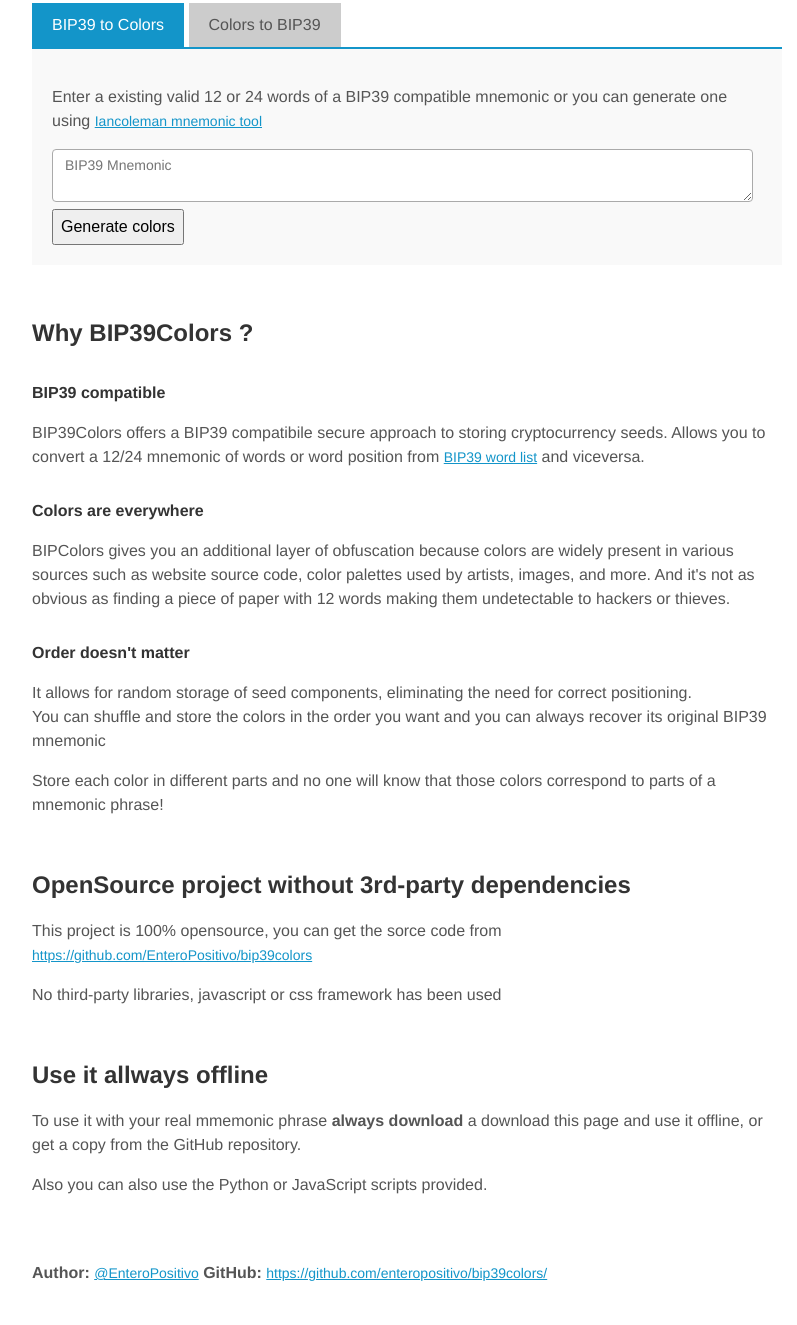
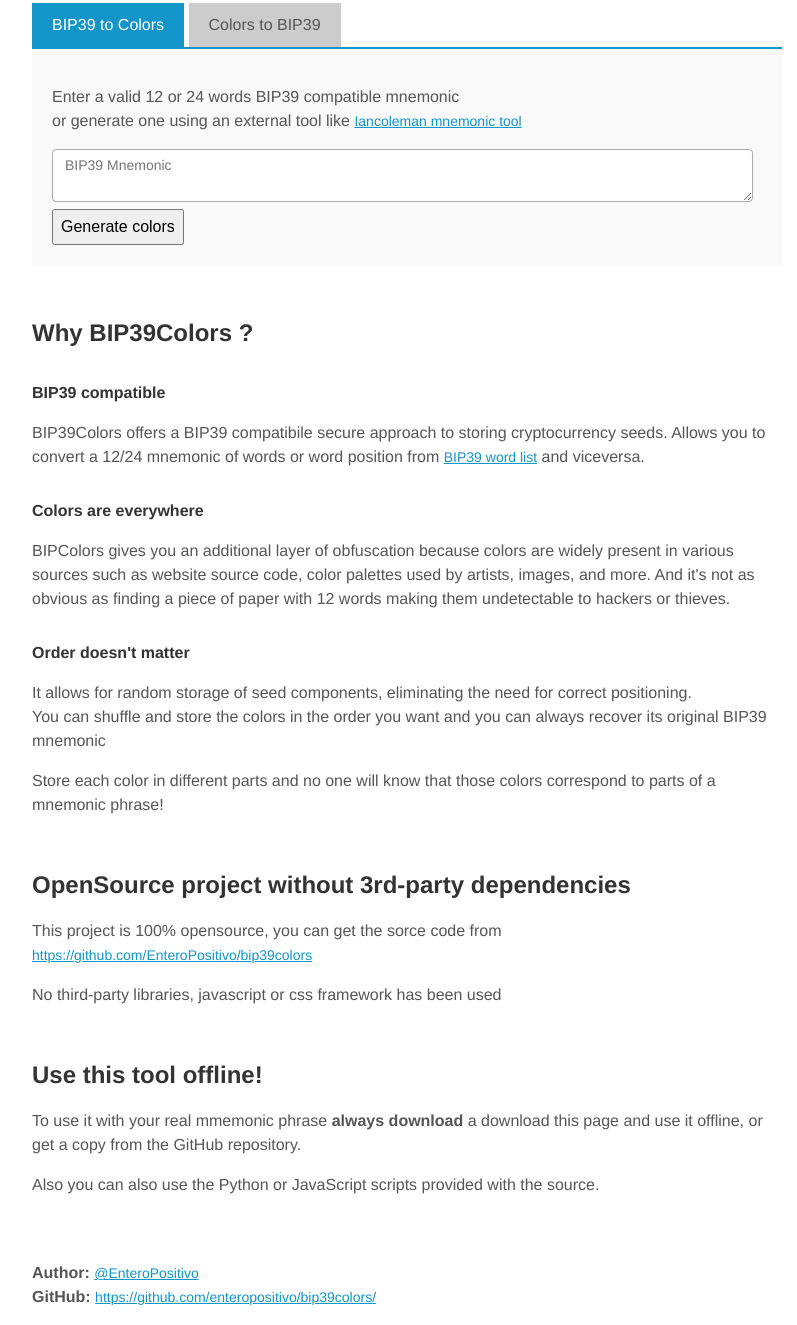
Before and after one commit to enteropositivo/bip39colors, a plain HTML site: page docs/index.html in a window 1280 px wide. Shown: the part 173-1498 px from the top of the page, without its empty margins (233-1030 px from the left). Before the commit the page ends 1474 px from the top, so only its background shows below. Drawn offline with Linux system fonts and the light colour scheme.

Commit message:
Change index.html

```diff
--- a/docs/index.html
+++ b/docs/index.html
@@ -28,7 +28,7 @@
       <div id="content1" class="tabcontent active">
 
         <p>
-          Enter a existing valid 12 or 24 words of a BIP39 compatible mnemonic or you can generate one using <a href="https://iancoleman.io/bip39/" target="_blank">Iancoleman mnemonic tool</a>
+          Enter a valid 12 or 24 words BIP39 compatible mnemonic <br>or generate one using an external tool like <a href="https://iancoleman.io/bip39/" target="_blank">Iancoleman mnemonic tool</a>
         </p>
 
 
@@ -123,13 +123,13 @@
 
       </div>
 
-      <h2>Use it allways offline</h2>
+      <h2>Use this tool offline!</h2>
       <div>
         <p>
           To use it with your real mmemonic phrase <strong>always download</strong> a download this page and use it offline, or get a copy from the GitHub repository.
         </p>
         <p>
-          Also you can also use the Python or JavaScript scripts provided.
+          Also you can also use the Python or JavaScript scripts provided with the source.
         </p>
 
 
@@ -138,7 +138,7 @@
 
       <p>
         <br><br>
-       <strong>Author:</strong> <a href="https://twitter.com/EnteroPositivo">@EnteroPositivo</a>
+       <strong>Author:</strong> <a href="https://twitter.com/EnteroPositivo">@EnteroPositivo</a><br>
        <strong>GitHub:</strong> <a href="https://github.com/enteropositivo/bip39colors/">https://github.com/enteropositivo/bip39colors/</a>
        <br>
       </p>
```
